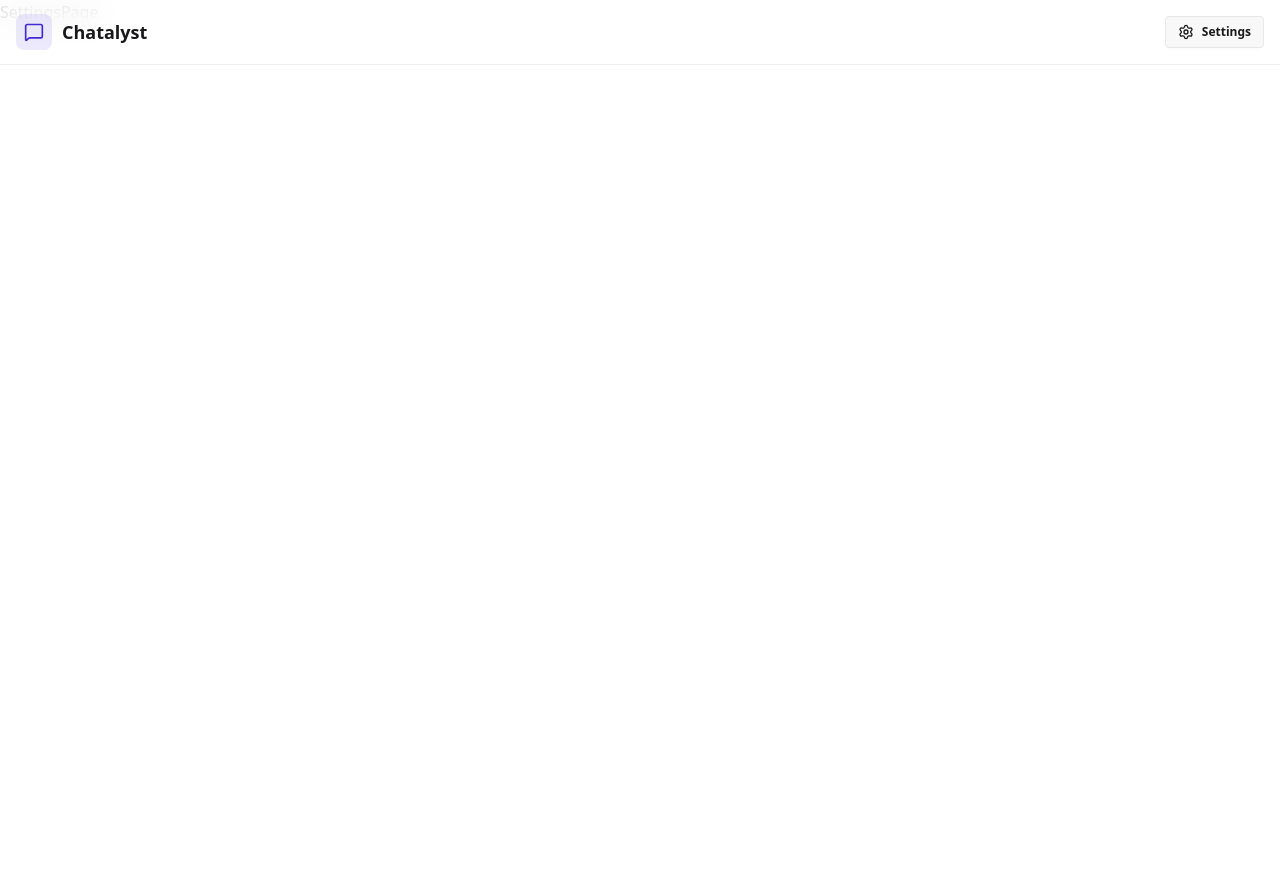
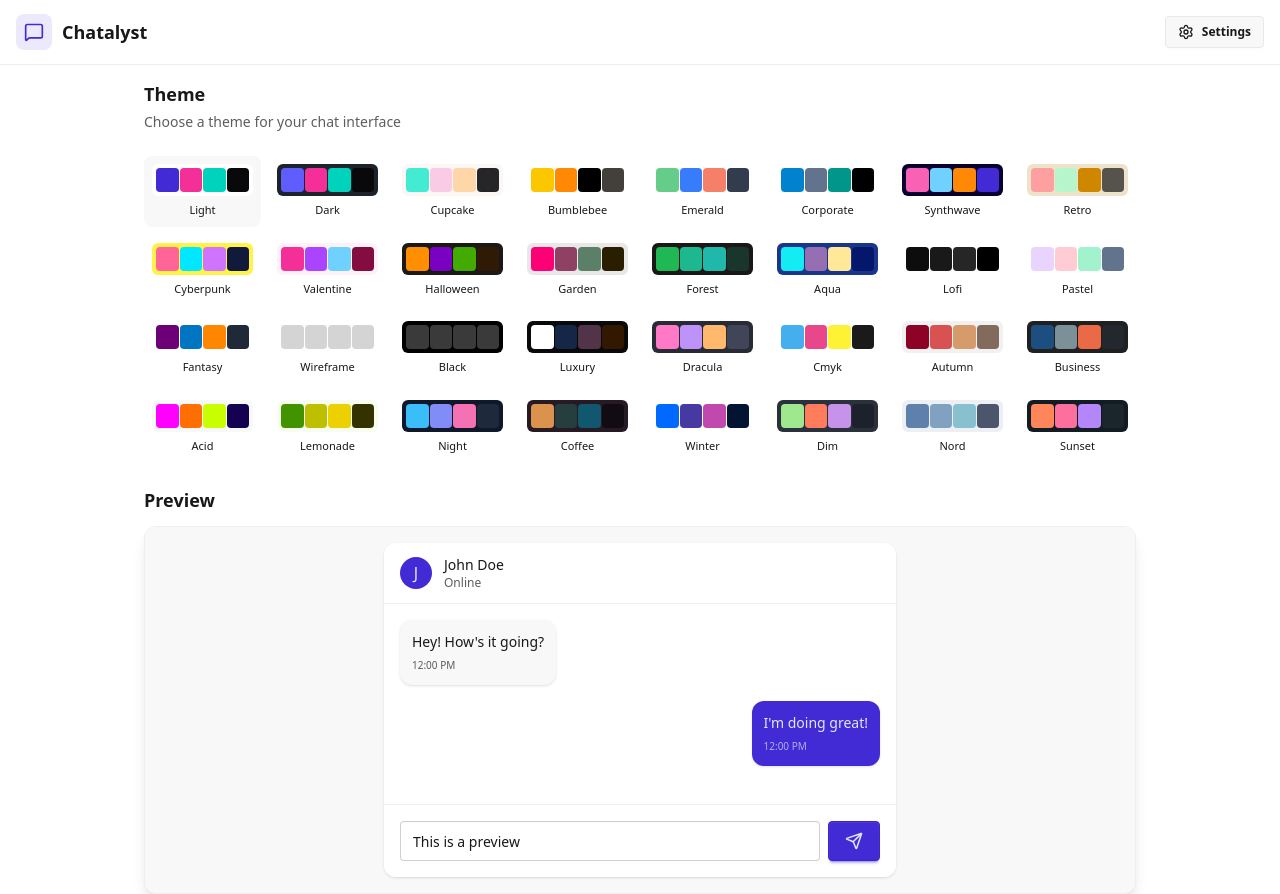
Before and after one commit to JeevanshGrover/Chatalyst, a React (Vite) app in the folder frontend/: page /settings in a window 1280 px wide. Before the commit the page ends 800 px from the top, so only its background shows below. Built offline with nearby package versions, Linux system fonts and the light colour scheme; no server answers.

Commit message:
feat: add theme management functionality; implement theme selection in SettingsPage and integrate with local storage

```diff
--- a/frontend/src/App.jsx
+++ b/frontend/src/App.jsx
@@ -10,10 +10,11 @@
 import {Loader} from 'lucide-react';
 import { Navigate } from 'react-router-dom';
 import { Toaster } from 'react-hot-toast'
+import { useThemeStore } from './store/useThemeStore.js';
 
 const App = ()=>{
   const { authUser, checkAuth, isCheckingAuth} = useAuthStore()
-
+  const {theme} = useThemeStore();
   useEffect(() => {
     checkAuth();
   },[checkAuth]);
@@ -29,7 +30,7 @@
   }
 
   return (
-    <div >
+    <div data-theme = {theme}>
       <Navbar />
       <Routes>
         <Route path="/" element = {authUser? <HomePage />: <Navigate to="/login"/> } />
--- /dev/null
+++ b/frontend/src/constants/index.js
@@ -0,0 +1,34 @@
+export const THEMES = [
+  "light",
+  "dark",
+  "cupcake",
+  "bumblebee",
+  "emerald",
+  "corporate",
+  "synthwave",
+  "retro",
+  "cyberpunk",
+  "valentine",
+  "halloween",
+  "garden",
+  "forest",
+  "aqua",
+  "lofi",
+  "pastel",
+  "fantasy",
+  "wireframe",
+  "black",
+  "luxury",
+  "dracula",
+  "cmyk",
+  "autumn",
+  "business",
+  "acid",
+  "lemonade",
+  "night",
+  "coffee",
+  "winter",
+  "dim",
+  "nord",
+  "sunset",
+];
--- a/frontend/src/index.css
+++ b/frontend/src/index.css
@@ -1,2 +1,4 @@
 @import "tailwindcss";
-@plugin "daisyui";
+@plugin "daisyui"{
+    themes: all;
+}
--- a/frontend/src/pages/SettingsPage.jsx
+++ b/frontend/src/pages/SettingsPage.jsx
@@ -1,9 +1,117 @@
-import React from 'react'
+import { useThemeStore } from "../store/useThemeStore.js";
+import { THEMES } from "../constants/index.js";
+import { Send } from "lucide-react";
 
-function SettingsPage() {
+const previewMessages = [
+  { id: 1, content: "Hey! How's it going?", isSent: false},
+  { id: 2, content: "I'm doing great!", isSent: true}
+];
+
+const SettingsPage = () => {
+  const { theme, setTheme } = useThemeStore();
+
   return (
-    <div>SettingsPage</div>
-  )
-}
+    <div className="h-screen container mx-auto px-4 pt-20 max-w-5xl">
+      <div className="space-y-6">
+        <div className="flex flex-col gap-1">
+          <h2 className="text-lg font-semibold">Theme</h2>
+          <p className="text-sm text-base-content/70">Choose a theme for your chat interface</p>
+        </div>
+
+        <div className="grid grid-cols-4 sm:grid-cols-6 md:grid-cols-8 gap-2">
+          {THEMES.map((t) => (
+            <button
+              key={t}
+              className={`
+                group flex flex-col items-center gap-1.5 p-2 rounded-lg transition-colors
+                ${theme === t ? "bg-base-200" : "hover:bg-base-200/50"}
+              `}
+              onClick={() => setTheme(t)}
+            >
+              <div className="relative h-8 w-full rounded-md overflow-hidden" data-theme={t}>
+                <div className="absolute inset-0 grid grid-cols-4 gap-px p-1">
+                  <div className="rounded bg-primary"></div>
+                  <div className="rounded bg-secondary"></div>
+                  <div className="rounded bg-accent"></div>
+                  <div className="rounded bg-neutral"></div>
+                </div>
+              </div>
+              <span className="text-[11px] font-medium truncate w-full text-center">
+                {t.charAt(0).toUpperCase() + t.slice(1)}
+              </span>
+            </button>
+          ))}
+        </div>
+
+        {/* Preview Section */}
+        <h3 className="text-lg font-semibold mb-3">Preview</h3>
+        <div className="rounded-xl border border-base-300 overflow-hidden bg-base-100 shadow-lg">
+          <div className="p-4 bg-base-200">
+            <div className="max-w-lg mx-auto">
+              {/* Mock Chat UI */}
+              <div className="bg-base-100 rounded-xl shadow-sm overflow-hidden">
+                {/* Chat Header */}
+                <div className="px-4 py-3 border-b border-base-300 bg-base-100">
+                  <div className="flex items-center gap-3">
+                    <div className="w-8 h-8 rounded-full bg-primary flex items-center justify-center text-primary-content font-medium">
+                      J
+                    </div>
+                    <div>
+                      <h3 className="font-medium text-sm">John Doe</h3>
+                      <p className="text-xs text-base-content/70">Online</p>
+                    </div>
+                  </div>
+                </div>
+
+                {/* Chat Messages */}
+                <div className="p-4 space-y-4 min-h-[200px] max-h-[200px] overflow-y-auto bg-base-100">
+                  {previewMessages.map((message) => (
+                    <div
+                      key={message.id}
+                      className={`flex ${message.isSent ? "justify-end" : "justify-start"}`}
+                    >
+                      <div
+                        className={`
+                          max-w-[80%] rounded-xl p-3 shadow-sm
+                          ${message.isSent ? "bg-primary text-primary-content" : "bg-base-200"}
+                        `}
+                      >
+                        <p className="text-sm">{message.content}</p>
+                        <p
+                          className={`
+                            text-[10px] mt-1.5
+                            ${message.isSent ? "text-primary-content/70" : "text-base-content/70"}
+                          `}
+                        >
+                          12:00 PM
+                        </p>
+                      </div>
+                    </div>
+                  ))}
+                </div>
+
+                {/* Chat Input */}
+                <div className="p-4 border-t border-base-300 bg-base-100">
+                  <div className="flex gap-2">
+                    <input
+                      type="text"
+                      className="input input-bordered flex-1 text-sm h-10"
+                      placeholder="Type a message..."
+                      value="This is a preview"
+                      readOnly
+                    />
+                    <button className="btn btn-primary h-10 min-h-0">
+                      <Send size={18} />
+                    </button>
+                  </div>
+                </div>
+              </div>
+            </div>
+          </div>
+        </div>
+      </div>
+    </div>
+  );
+};
 
 export default SettingsPage
--- /dev/null
+++ b/frontend/src/store/useThemeStore.js
@@ -0,0 +1,9 @@
+import { create } from "zustand";
+
+export const useThemeStore = create((set) => ({
+    theme: localStorage.getItem("chat-Theme") || "light",
+    setTheme: (theme) => {
+        localStorage.setItem("chat-Theme", theme);
+        set({ theme });
+    }
+}))
```
